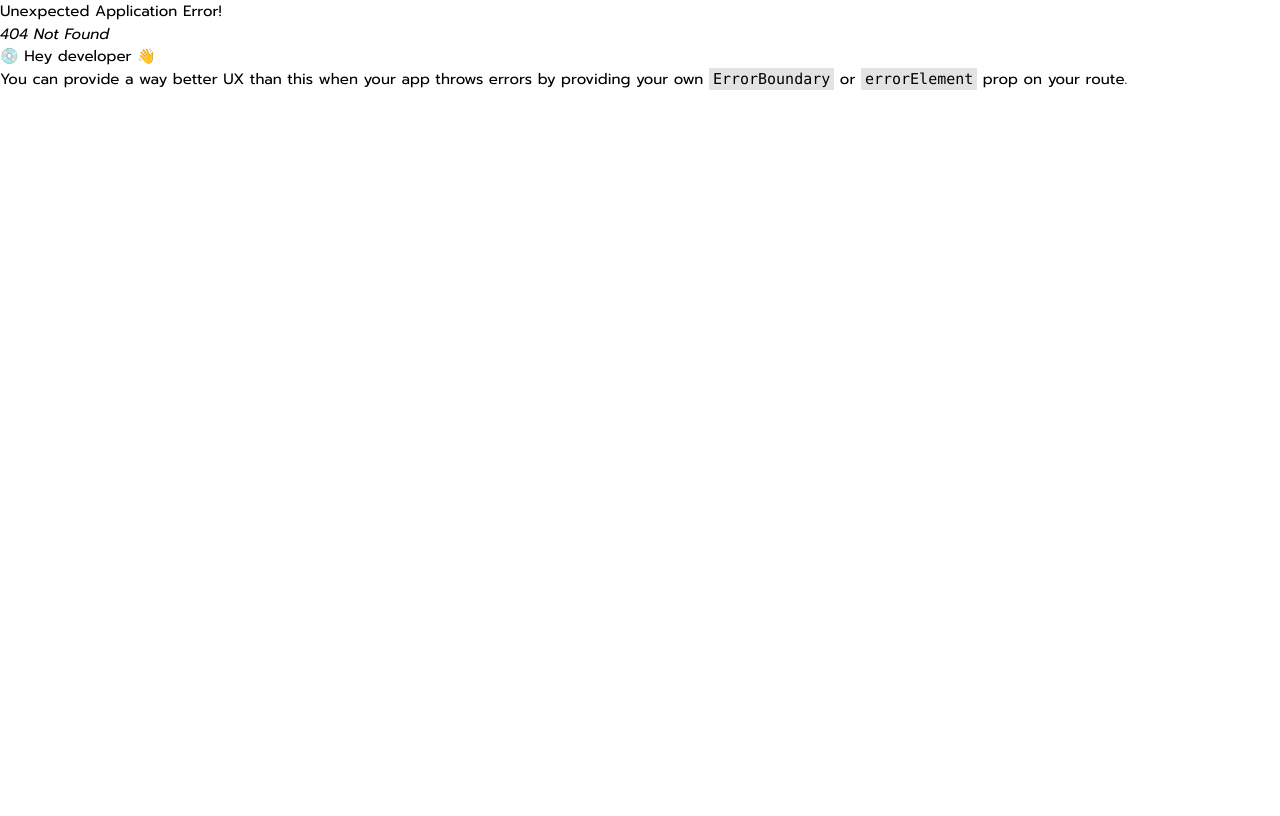
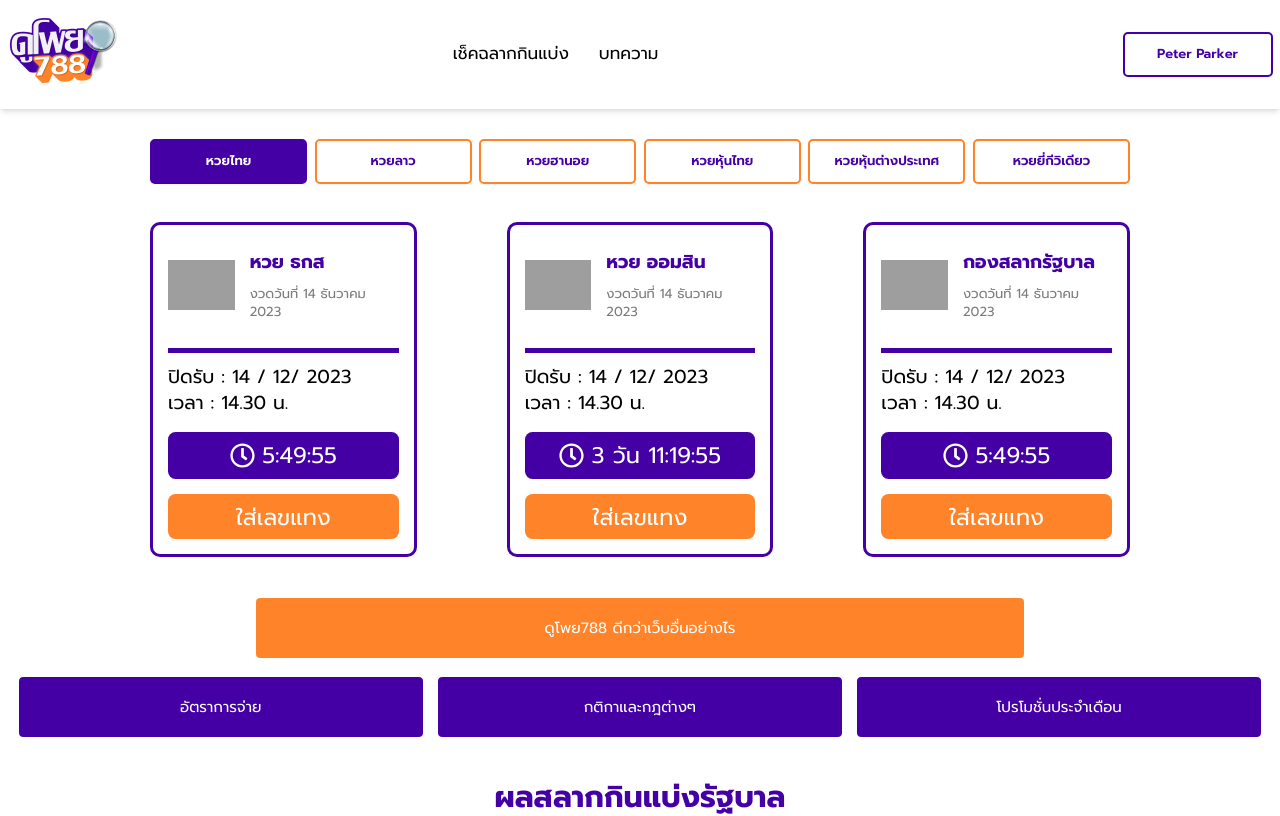
Before and after one commit to zvcx22545/Dopoy788, a React (Vite) app: page /Home in a window 1280 px wide. Before the commit this address had no page. Shown: the top 816 px of the page. Built offline with nearby package versions, Linux system fonts and the light colour scheme; grey boxes are pictures that could not be loaded; what tailwindcss-animated would draw is missing.

Commit message:
src/components/Register/AfterSuccess.jsx

```diff
--- a/src/components/Blog/CardBlog.jsx
+++ b/src/components/Blog/CardBlog.jsx
@@ -18,7 +18,7 @@ function CardBlog(){
                             </svg>
                         </div>
                             <div className="">
-                                <img src="/public/tailer.png" className="rounded mx-auto mt-5 w-[50%] max-lg:w-[70%] max-md:w-[90%]" alt="" />
+                                <img src="tailer.png" className="rounded mx-auto mt-5 w-[50%] max-lg:w-[70%] max-md:w-[90%]" alt="" />
                             </div>
                             <div className="p-5 mt-5 grid gap-3">
                                 <h1 className="text-[#4400A5] text-[1.25rem] rounded font-[600] max-md:text-[1rem]">เปิดสถิติหวยออกประจำปี 2566</h1>
--- a/src/components/Navbar/Navbar.jsx
+++ b/src/components/Navbar/Navbar.jsx
@@ -12,7 +12,7 @@ function Navbar() {
       const response = await dispatch(logoutUser()).unwrap();
       if (response.success) {
         // Redirect only if the response has a success status
-        redirect("/Login");
+        redirect("/");
       } else {
         console.error('Logout failed:', response);
       }
@@ -22,7 +22,7 @@ function Navbar() {
         console.error('Logout Error:', error);
       }
       // Redirect to login page regardless of the error
-      redirect("/Login");
+      redirect("/");
     }
   };
 
@@ -36,15 +36,15 @@ function Navbar() {
             <svg xmlns="http://www.w3.org/2000/svg" className="h-5 w-5" fill="none" viewBox="0 0 24 24" stroke="currentColor"><path strokeLinecap="round" strokeLinejoin="round" strokeWidth="2" d="M4 6h16M4 12h8m-8 6h16" /></svg>
           </div>
           <ul tabIndex={0} className="menu menu-sm dropdown-content mt-3 z-[1] p-2 shadow bg-base-100 rounded-box w-52">
-            <Link to="/"><li><a>เช็คฉลากกินแบ่ง</a></li></Link>
+            <Link to="/Home"><li><a>เช็คฉลากกินแบ่ง</a></li></Link>
             <Link to="/Blog"><li><a>บทความ</a></li></Link>
           </ul>
         </div>
-        <Link to="/"><img src="Doopoylogo.png" className="logo" /> </Link>
+        <Link to="/Home"><img src="Doopoylogo.png" className="logo" /> </Link>
       </div>
       <div className="navbar-center hidden lg:flex">
         <ul className="menu menu-horizontal px-1">
-          <Link to="/"><li><a className="text-lg">เช็คฉลากกินแบ่ง</a></li></Link>
+          <Link to="/Home"><li><a className="text-lg">เช็คฉลากกินแบ่ง</a></li></Link>
           <Link to="/Blog"><li><a className="text-lg">บทความ</a></li></Link>
         </ul>
       </div>
--- a/src/components/Navlogin/Navlogin.jsx
+++ b/src/components/Navlogin/Navlogin.jsx
@@ -49,7 +49,7 @@ function Navlogin() {
         try {
             const loginAction = await dispatch(loginUser(credentials)).unwrap(); // Use unwrap() to handle the promise correctly
             if (loginAction && loginAction.token) {
-                navigate('/'); // Use 'navigate' instead of 'redirect'
+                navigate('/Home'); // Use 'navigate' instead of 'redirect'
             }
         } catch (error) {
             // Handle the rejected case and display the error message
--- a/src/components/Register/AfterSuccess.jsx
+++ b/src/components/Register/AfterSuccess.jsx
@@ -21,7 +21,7 @@ function AfterSuccess({ onTimeout }) { // onTimeout is a callback for when the c
     </div>
     <div className="container-icon">
       <div className="icon-container w-[50%] h-[20%] mx-auto flex justify-center items-center bg-white">
-        <img src="/public/image/correct-icon.png" alt=""  className="w-[50%] mx-auto  animate-bounce animate-infinite animate-duration-700 animate-delay-100 m-5 icon"/>
+        <img src="image/correct-icon.png" alt=""  className="w-[50%] mx-auto  animate-bounce animate-infinite animate-duration-700 animate-delay-100 m-5 icon"/>
       </div>
     </div>
     <div className="text-white text-center mt-2 comeback">
--- a/src/components/Register/Register.jsx
+++ b/src/components/Register/Register.jsx
@@ -349,7 +349,7 @@ function Register() {
 
 
         {isRegistrationSuccess ? (
-        <AfterSuccess onTimeout={() => navigate('/')} />
+        <AfterSuccess onTimeout={() => navigate('/Home')} />
         ) : <></>}
 
       </div>
--- a/src/main.jsx
+++ b/src/main.jsx
@@ -18,8 +18,8 @@ import Rate from './components/Rate/Rate.jsx'
 
 const router = createBrowserRouter([
   {
-    path: "/Login",
-    element: <App/>
+    path: "/Home",
+    element: <MainLayout/>
   },
   {
     path: "/register",
@@ -51,7 +51,7 @@ const router = createBrowserRouter([
   },
   {
     path: "/",
-    element: <MainLayout/>
+    element: <App/>
   },
   {
     path: "/Rules",
```
